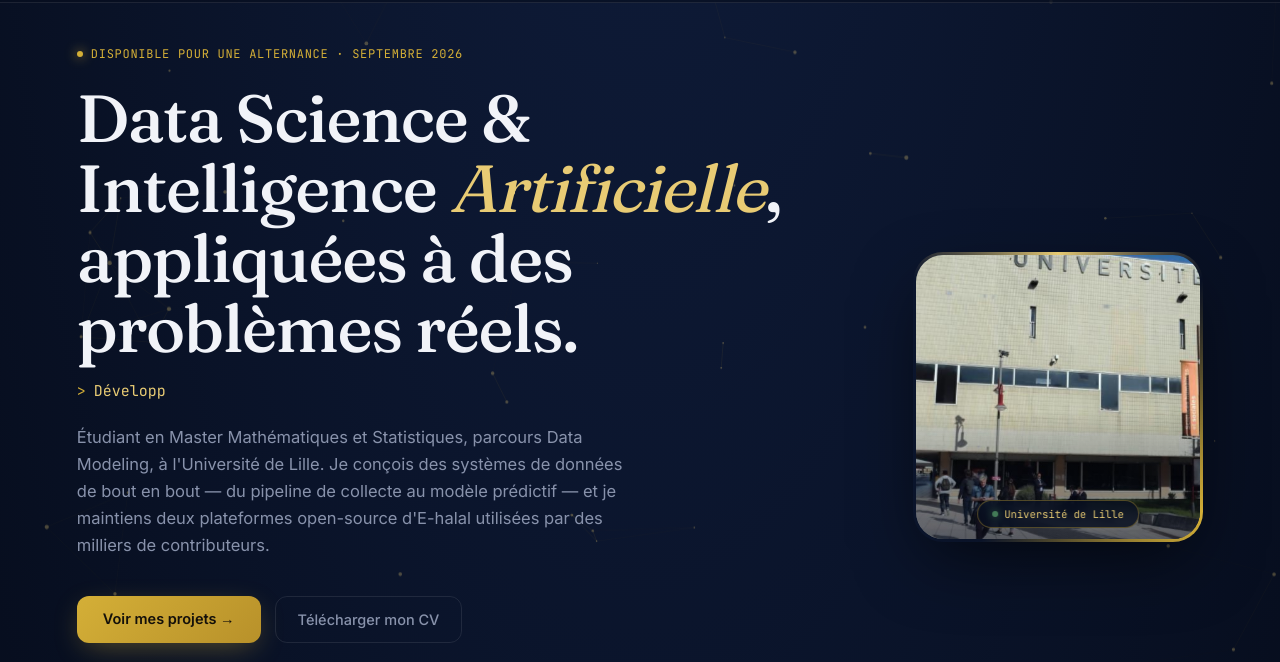
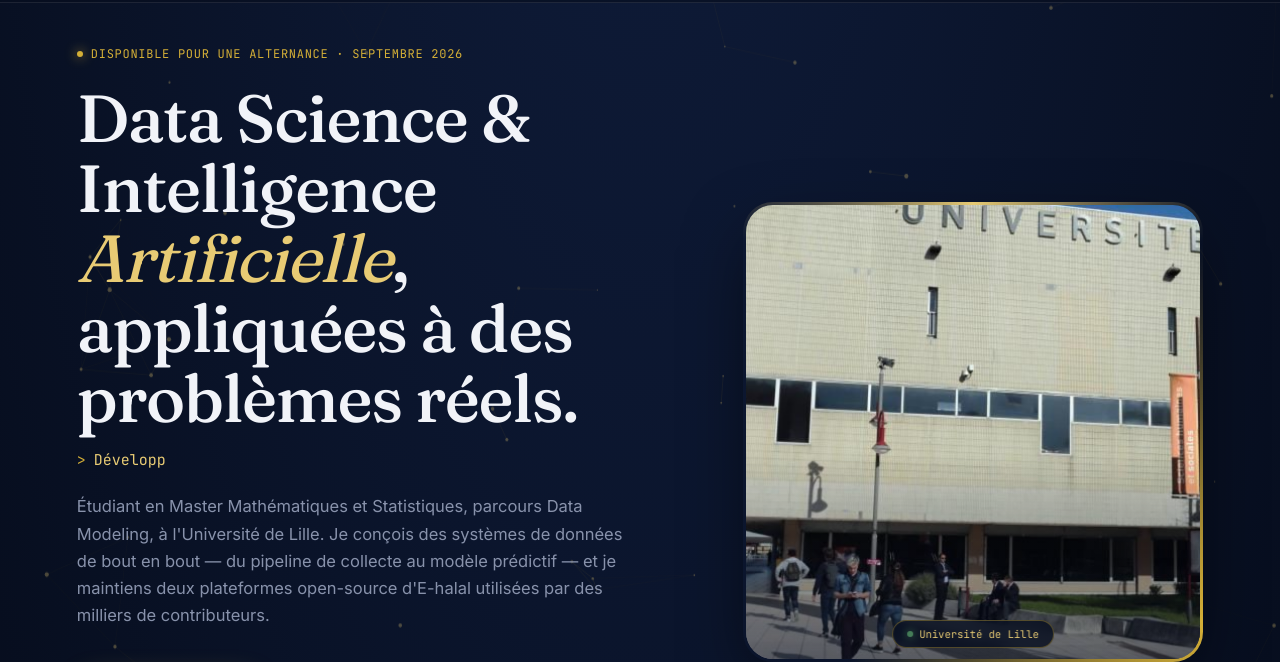
Before and after one commit to fleury-fcn/fleury-fcn.github.io, a plain HTML site: page index.html in a window 1280 px wide. Shown: the part 79-741 px from the top of the page. Drawn offline with Linux system fonts and the light colour scheme; no server answers.

Commit message:
Update index.html

```diff
--- a/index.html
+++ b/index.html
@@ -87,7 +87,7 @@
 
   /* Carte "ID holographique" — bordure tournante + carrousel photos (balayage diagonal + Ken Burns) */
   .id-card{
-    width:290px; height:290px; border-radius:30px; flex-shrink:0; position:relative; overflow:hidden;
+    width:460px; height:460px; border-radius:30px; flex-shrink:0; position:relative; overflow:hidden;
     box-shadow:0 25px 70px -15px rgba(0,0,0,0.65);
     opacity:0; animation:rise 1s .3s ease forwards;
   }
```
